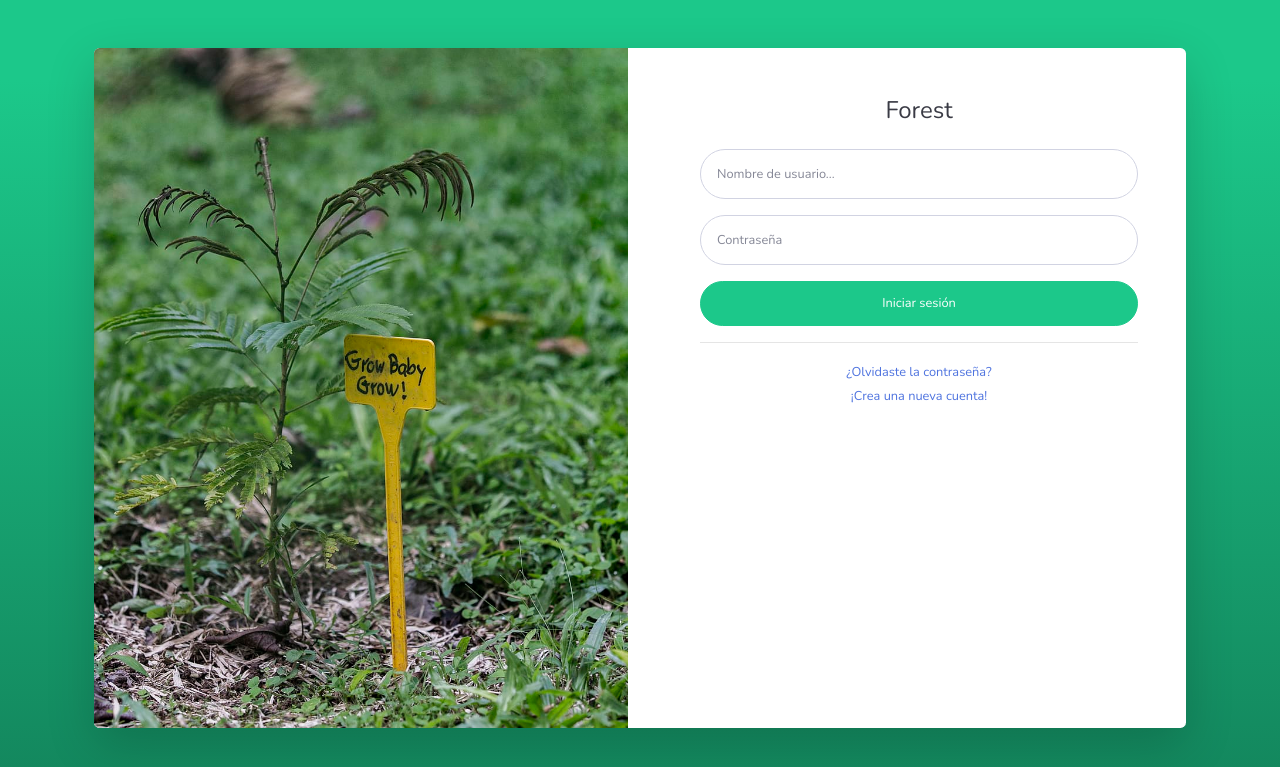
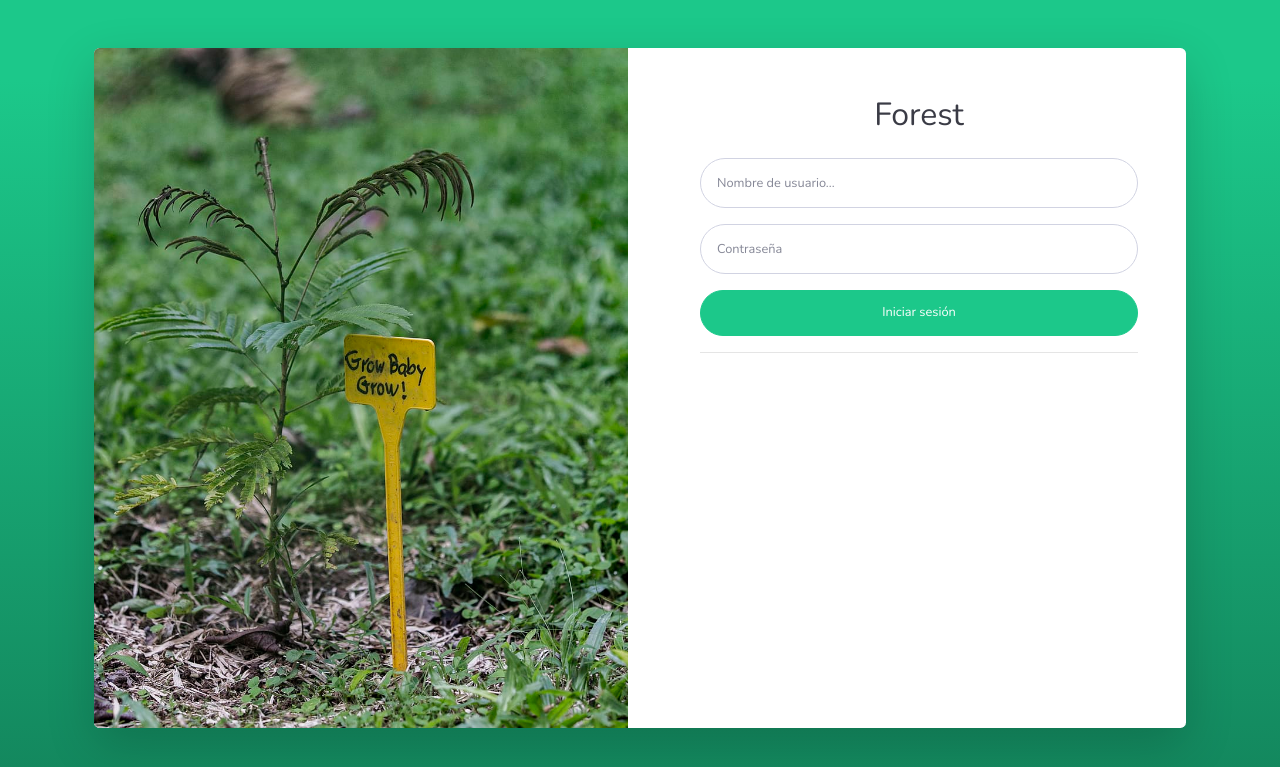
Before and after one commit to alonsohs/forest-django, a Django app: page /accounts/login/ in a window 1280 px wide. Shown: the top 767 px of the page. Run offline with Django 3.2, Linux system fonts and the light colour scheme; some libraries are stand-ins or nearby versions.

Commit message:
Actualizar login

```diff
--- a/templates/registration/login.html
+++ b/templates/registration/login.html
@@ -1,7 +1,9 @@
 {% extends "registration/base.html" %}
 {% block contenido %}
-    <div class="text-center">
-        <h1 class="h4 text-gray-900 mb-4">Forest</h1>
+    <div class="text-center d-flex justify-content-center">
+
+        <h1 class="h2 text-gray-900 mb-4">Forest</h1>
+
     </div>
     <form class="user" method="post">
         {% csrf_token %}
@@ -20,9 +22,9 @@
     </form>
     <hr>
     <div class="text-center">
-        <a class="small" href="forgot-password.html">¿Olvidaste la contraseña?</a>
+<!--        <a class="small" href="forgot-password.html">¿Olvidaste la contraseña?</a>-->
     </div>
     <div class="text-center">
-        <a class="small" href="register.html">¡Crea una nueva cuenta!</a>
+<!--        <a class="small" href="register.html">¡Crea una nueva cuenta!</a>-->
     </div>
 {% endblock %}
```
Also changed, not shown: db.sqlite3.
